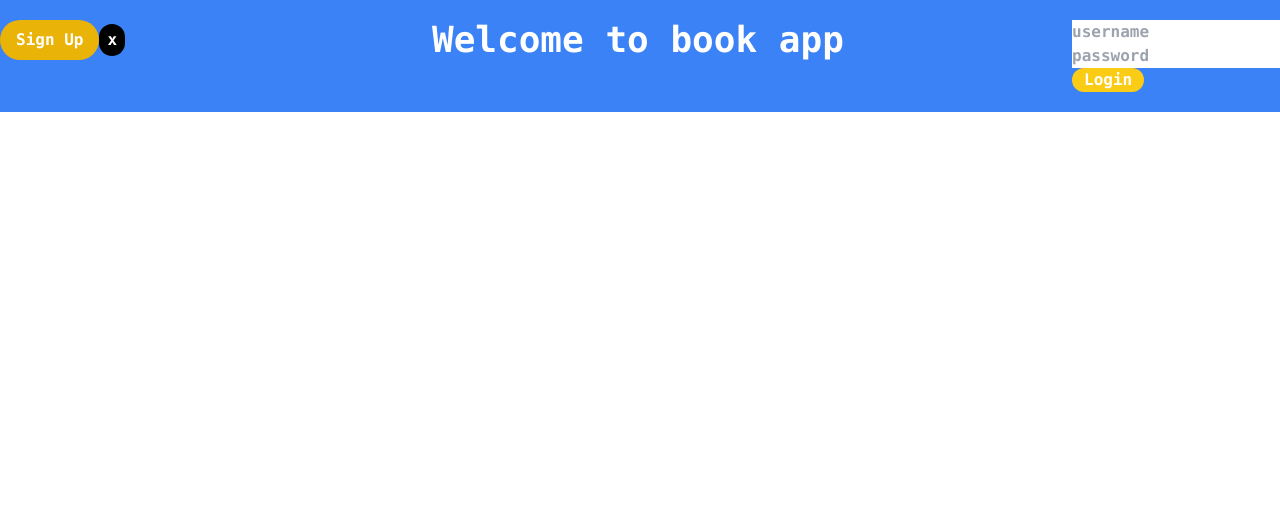
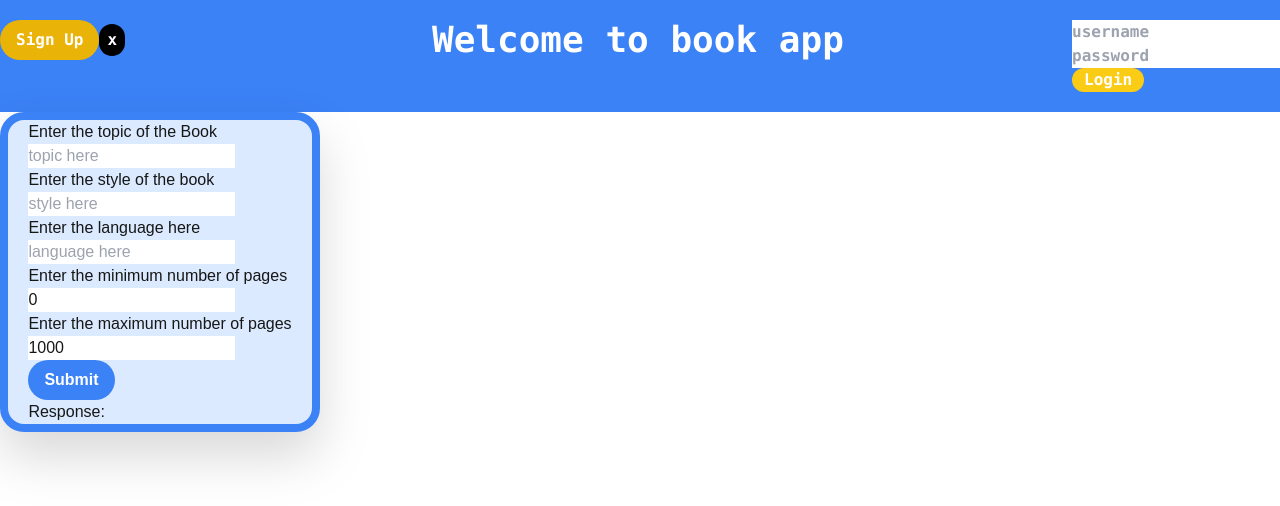
Before and after one commit to Hackathon-Book-App/book-app, a Next.js app in the folder frontend/: page / in a window 1280 px wide. Shown: the top 506 px of the page. Built offline with nearby package versions, Linux system fonts and the light colour scheme.

Commit message:
try to add Authorizatoin token in header

```diff
--- a/frontend/app/components/search_books.tsx
+++ b/frontend/app/components/search_books.tsx
@@ -5,9 +5,14 @@ export default function SearchBooks(){
     async function onSubmit(event:FormEvent<HTMLFormElement>){
         event.preventDefault()
 
+        const tokenType = localStorage.getItem('Token Type');
+        const accessToken = localStorage.getItem('Access Token');
+
         fetch('http://localhost:8000/',{
           method:'POST',
-          headers:{"content-type":"application/json"},
+          headers:{"content-type":"application/json",
+                    'Authorization':'${tokenType} ${accessToken}'
+          },
           body: JSON.stringify(book_properties),
         }).then(response => response.json())
         .then(data =>{setRecomandation(data)})
--- a/frontend/app/page.tsx
+++ b/frontend/app/page.tsx
@@ -6,6 +6,8 @@ export default function Home() {
     return(
         <>
             <Header/>
+
+            <SearchBooks/>
         </>
     )
 }
```
Also changed, not shown: frontend/app/components/sign_up.tsx (line endings or trailing spaces).
